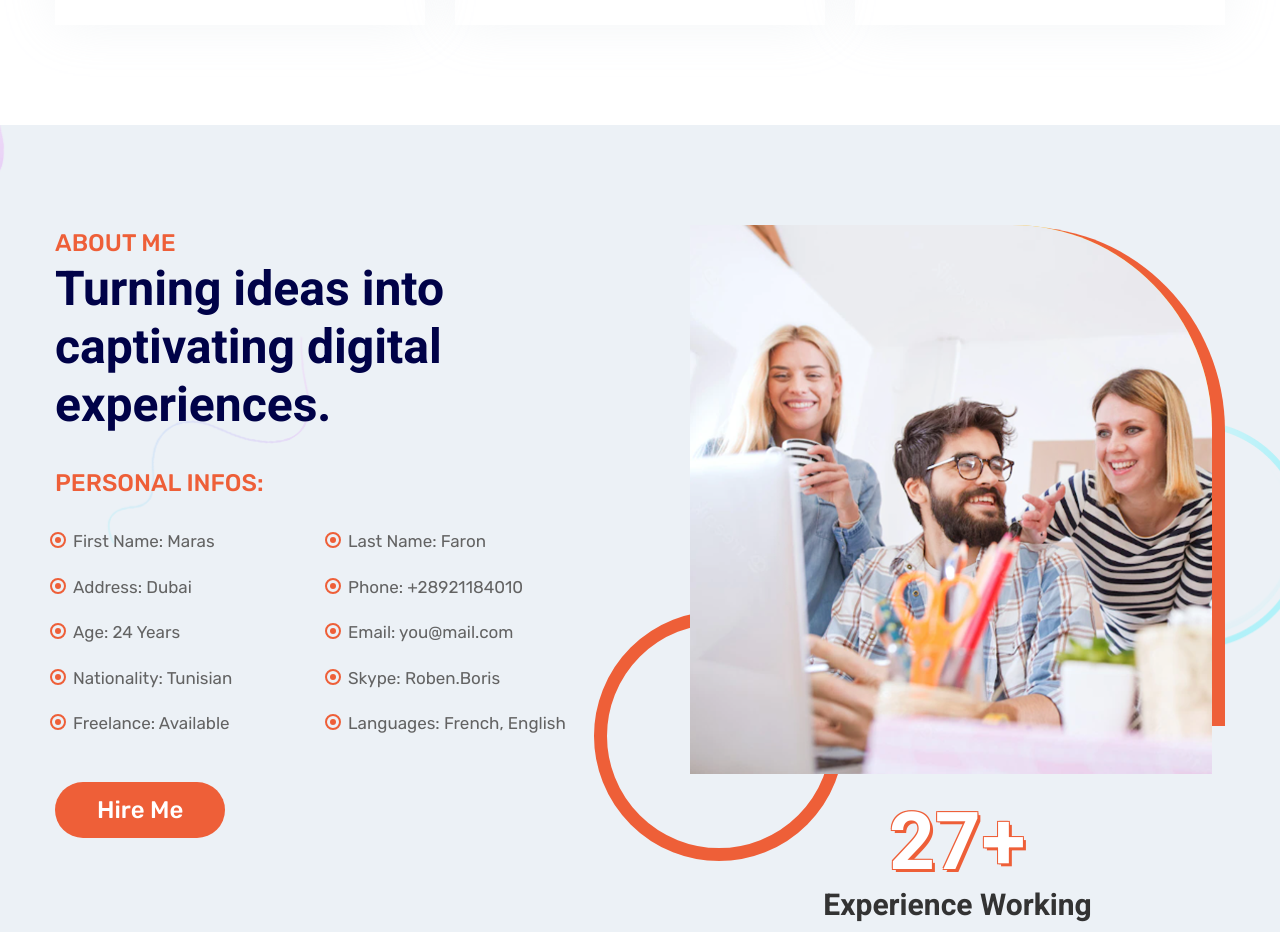
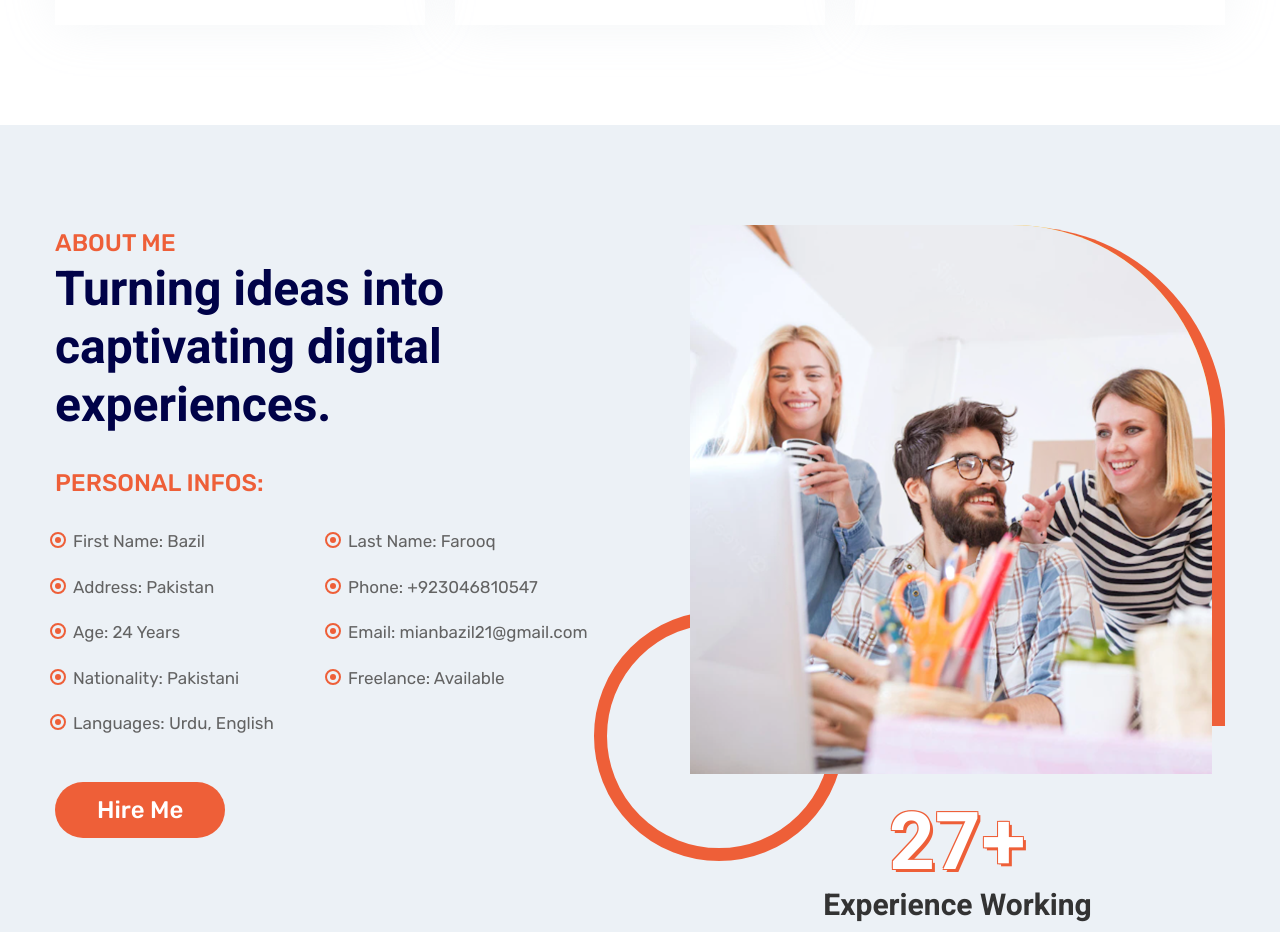
Before and after one commit to Bazil21/Portfolio, a plain HTML site: page index.html in a window 1280 px wide. Shown: the part 2180-3112 px from the top of the page. Drawn offline with nearby package versions, Linux system fonts and the light colour scheme.

Commit message:
Working on Portfolio

```diff
--- a/index.html
+++ b/index.html
@@ -329,7 +329,7 @@
         <!-- Services section end -->
 
         <!-- About me section start -->
-        <section class="bg-cover bg-no-repeat bg-center bg-[url('../images/about-me-bg.png')] bg-[#ECF1F6] dark:bg-dark_primary_bg dark:bg-none py-[70px] lg:py-[100px] dark:border-t dark:border-b dark:border-dark_accent1" id="about">
+        <section class="bg-cover bg-no-repeat bg-center bg-[url('../images/about-me.')] bg-[#ECF1F6] dark:bg-dark_primary_bg dark:bg-none py-[70px] lg:py-[100px] dark:border-t dark:border-b dark:border-dark_accent1" id="about">
           <div class="container mx-auto">
               <div class="flex justify-between sm:flex-wrap sm:flex-col-reverse">
                   <div class="w-full lg:max-w-[550px]">
@@ -340,25 +340,24 @@
                       <div class="mt-[30px]">
                         <h3 class="text-accent1 text-[20px] lg:text-[24px] font-medium ">PERSONAL INFOS:</h3>
                         <ul class="flex justify-between flex-wrap mt-[18px]">
-                          <li class="text-paragraph dark:text-slate-200 w-full xs:max-w-[100%]  max-w-[50%] ltr:pl-[18px] rtl:pr-[18px] my-[10px] relative before:absolute before:content-[''] before:bg-accent1 before:w-[6px] before:h-[6px] ltr:before:left-0 rtl:before:right-0 before:top-[8px] before:rounded-full after:absolute after::content-[''] after:w-4 after:h-4 after:border-2 after:border-accent1 ltr:after:left-[-5px] rtl:after:right-[-5px] after:top-[3px] after:border-solid after:rounded-full text-[17px]">First Name: Maras</li>
-
-                          <li class="text-paragraph dark:text-slate-200 w-full xs:max-w-[100%]  max-w-[50%] ltr:pl-[18px] rtl:pr-[18px] my-[10px] relative before:absolute before:content-[''] before:bg-accent1 before:w-[6px] before:h-[6px] ltr:before:left-0 rtl:before:right-0 before:top-[8px] before:rounded-full after:absolute after::content-[''] after:w-4 after:h-4 after:border-2 after:border-accent1 ltr:after:left-[-5px] rtl:after:right-[-5px] after:top-[3px] after:border-solid after:rounded-full text-[17px]">Last Name: Faron</li>
-
-                          <li class="text-paragraph dark:text-slate-200 w-full xs:max-w-[100%]  max-w-[50%] ltr:pl-[18px] rtl:pr-[18px] my-[10px] relative before:absolute before:content-[''] before:bg-accent1 before:w-[6px] before:h-[6px] ltr:before:left-0 rtl:before:right-0 before:top-[8px] before:rounded-full after:absolute after::content-[''] after:w-4 after:h-4 after:border-2 after:border-accent1 ltr:after:left-[-5px] rtl:after:right-[-5px] after:top-[3px] after:border-solid after:rounded-full text-[17px]">Address: Dubai</li>
-
-                          <li class="text-paragraph dark:text-slate-200 w-full xs:max-w-[100%]  max-w-[50%] ltr:pl-[18px] rtl:pr-[18px] my-[10px] relative before:absolute before:content-[''] before:bg-accent1 before:w-[6px] before:h-[6px] ltr:before:left-0 rtl:before:right-0 before:top-[8px] before:rounded-full after:absolute after::content-[''] after:w-4 after:h-4 after:border-2 after:border-accent1 ltr:after:left-[-5px] rtl:after:right-[-5px] after:top-[3px] after:border-solid after:rounded-full text-[17px]">Phone: +28921184010</li>
+                          <li class="text-paragraph dark:text-slate-200 w-full xs:max-w-[100%]  max-w-[50%] ltr:pl-[18px] rtl:pr-[18px] my-[10px] relative before:absolute before:content-[''] before:bg-accent1 before:w-[6px] before:h-[6px] ltr:before:left-0 rtl:before:right-0 before:top-[8px] before:rounded-full after:absolute after::content-[''] after:w-4 after:h-4 after:border-2 after:border-accent1 ltr:after:left-[-5px] rtl:after:right-[-5px] after:top-[3px] after:border-solid after:rounded-full text-[17px]">First Name: Bazil</li>
+
+                          <li class="text-paragraph dark:text-slate-200 w-full xs:max-w-[100%]  max-w-[50%] ltr:pl-[18px] rtl:pr-[18px] my-[10px] relative before:absolute before:content-[''] before:bg-accent1 before:w-[6px] before:h-[6px] ltr:before:left-0 rtl:before:right-0 before:top-[8px] before:rounded-full after:absolute after::content-[''] after:w-4 after:h-4 after:border-2 after:border-accent1 ltr:after:left-[-5px] rtl:after:right-[-5px] after:top-[3px] after:border-solid after:rounded-full text-[17px]">Last Name: Farooq</li>
+
+                          <li class="text-paragraph dark:text-slate-200 w-full xs:max-w-[100%]  max-w-[50%] ltr:pl-[18px] rtl:pr-[18px] my-[10px] relative before:absolute before:content-[''] before:bg-accent1 before:w-[6px] before:h-[6px] ltr:before:left-0 rtl:before:right-0 before:top-[8px] before:rounded-full after:absolute after::content-[''] after:w-4 after:h-4 after:border-2 after:border-accent1 ltr:after:left-[-5px] rtl:after:right-[-5px] after:top-[3px] after:border-solid after:rounded-full text-[17px]">Address: Pakistan</li>
+
+                          <li class="text-paragraph dark:text-slate-200 w-full xs:max-w-[100%]  max-w-[50%] ltr:pl-[18px] rtl:pr-[18px] my-[10px] relative before:absolute before:content-[''] before:bg-accent1 before:w-[6px] before:h-[6px] ltr:before:left-0 rtl:before:right-0 before:top-[8px] before:rounded-full after:absolute after::content-[''] after:w-4 after:h-4 after:border-2 after:border-accent1 ltr:after:left-[-5px] rtl:after:right-[-5px] after:top-[3px] after:border-solid after:rounded-full text-[17px]">Phone: +923046810547</li>
 
                           <li class="text-paragraph dark:text-slate-200 w-full xs:max-w-[100%]  max-w-[50%] ltr:pl-[18px] rtl:pr-[18px] my-[10px] relative before:absolute before:content-[''] before:bg-accent1 before:w-[6px] before:h-[6px] ltr:before:left-0 rtl:before:right-0 before:top-[8px] before:rounded-full after:absolute after::content-[''] after:w-4 after:h-4 after:border-2 after:border-accent1 ltr:after:left-[-5px] rtl:after:right-[-5px] after:top-[3px] after:border-solid after:rounded-full text-[17px]">Age: 24 Years</li>
 
-                          <li class="text-paragraph dark:text-slate-200 w-full xs:max-w-[100%]  max-w-[50%] ltr:pl-[18px] rtl:pr-[18px] my-[10px] relative before:absolute before:content-[''] before:bg-accent1 before:w-[6px] before:h-[6px] ltr:before:left-0 rtl:before:right-0 before:top-[8px] before:rounded-full after:absolute after::content-[''] after:w-4 after:h-4 after:border-2 after:border-accent1 ltr:after:left-[-5px] rtl:after:right-[-5px] after:top-[3px] after:border-solid after:rounded-full text-[17px]">Email: you@mail.com</li>
-
-                          <li class="text-paragraph dark:text-slate-200 w-full xs:max-w-[100%]  max-w-[50%] ltr:pl-[18px] rtl:pr-[18px] my-[10px] relative before:absolute before:content-[''] before:bg-accent1 before:w-[6px] before:h-[6px] ltr:before:left-0 rtl:before:right-0 before:top-[8px] before:rounded-full after:absolute after::content-[''] after:w-4 after:h-4 after:border-2 after:border-accent1 ltr:after:left-[-5px] rtl:after:right-[-5px] after:top-[3px] after:border-solid after:rounded-full text-[17px]">Nationality: Tunisian</li>
-
-                          <li class="text-paragraph dark:text-slate-200 w-full xs:max-w-[100%]  max-w-[50%] ltr:pl-[18px] rtl:pr-[18px] my-[10px] relative before:absolute before:content-[''] before:bg-accent1 before:w-[6px] before:h-[6px] ltr:before:left-0 rtl:before:right-0 before:top-[8px] before:rounded-full after:absolute after::content-[''] after:w-4 after:h-4 after:border-2 after:border-accent1 ltr:after:left-[-5px] rtl:after:right-[-5px] after:top-[3px] after:border-solid after:rounded-full text-[17px]">Skype: Roben.Boris</li>
+                          <li class="text-paragraph dark:text-slate-200 w-full xs:max-w-[100%]  max-w-[50%] ltr:pl-[18px] rtl:pr-[18px] my-[10px] relative before:absolute before:content-[''] before:bg-accent1 before:w-[6px] before:h-[6px] ltr:before:left-0 rtl:before:right-0 before:top-[8px] before:rounded-full after:absolute after::content-[''] after:w-4 after:h-4 after:border-2 after:border-accent1 ltr:after:left-[-5px] rtl:after:right-[-5px] after:top-[3px] after:border-solid after:rounded-full text-[17px]">Email: mianbazil21@gmail.com</li>
+
+                          <li class="text-paragraph dark:text-slate-200 w-full xs:max-w-[100%]  max-w-[50%] ltr:pl-[18px] rtl:pr-[18px] my-[10px] relative before:absolute before:content-[''] before:bg-accent1 before:w-[6px] before:h-[6px] ltr:before:left-0 rtl:before:right-0 before:top-[8px] before:rounded-full after:absolute after::content-[''] after:w-4 after:h-4 after:border-2 after:border-accent1 ltr:after:left-[-5px] rtl:after:right-[-5px] after:top-[3px] after:border-solid after:rounded-full text-[17px]">Nationality: Pakistani</li>
+
 
                           <li class="text-paragraph dark:text-slate-200 w-full xs:max-w-[100%]  max-w-[50%] ltr:pl-[18px] rtl:pr-[18px] my-[10px] relative before:absolute before:content-[''] before:bg-accent1 before:w-[6px] before:h-[6px] ltr:before:left-0 rtl:before:right-0 before:top-[8px] before:rounded-full after:absolute after::content-[''] after:w-4 after:h-4 after:border-2 after:border-accent1 ltr:after:left-[-5px] rtl:after:right-[-5px] after:top-[3px] after:border-solid after:rounded-full text-[17px]">Freelance: Available</li>
 
-                          <li class="text-paragraph dark:text-slate-200 w-full xs:max-w-[100%]  max-w-[50%] ltr:pl-[18px] rtl:pr-[18px] my-[10px] relative before:absolute before:content-[''] before:bg-accent1 before:w-[6px] before:h-[6px] ltr:before:left-0 rtl:before:right-0 before:top-[8px] before:rounded-full after:absolute after::content-[''] after:w-4 after:h-4 after:border-2 after:border-accent1 ltr:after:left-[-5px] rtl:after:right-[-5px] after:top-[3px] after:border-solid after:rounded-full text-[17px]">Languages: French, English</li>
+                          <li class="text-paragraph dark:text-slate-200 w-full xs:max-w-[100%]  max-w-[50%] ltr:pl-[18px] rtl:pr-[18px] my-[10px] relative before:absolute before:content-[''] before:bg-accent1 before:w-[6px] before:h-[6px] ltr:before:left-0 rtl:before:right-0 before:top-[8px] before:rounded-full after:absolute after::content-[''] after:w-4 after:h-4 after:border-2 after:border-accent1 ltr:after:left-[-5px] rtl:after:right-[-5px] after:top-[3px] after:border-solid after:rounded-full text-[17px]">Languages: Urdu, English</li>
                         </ul>
                         <a href="#" class="btn solid-btn text-accent1 mt-[35px] inline-block">Hire Me</a>
                       </div>
```
Also changed, not shown: 1 other file.
